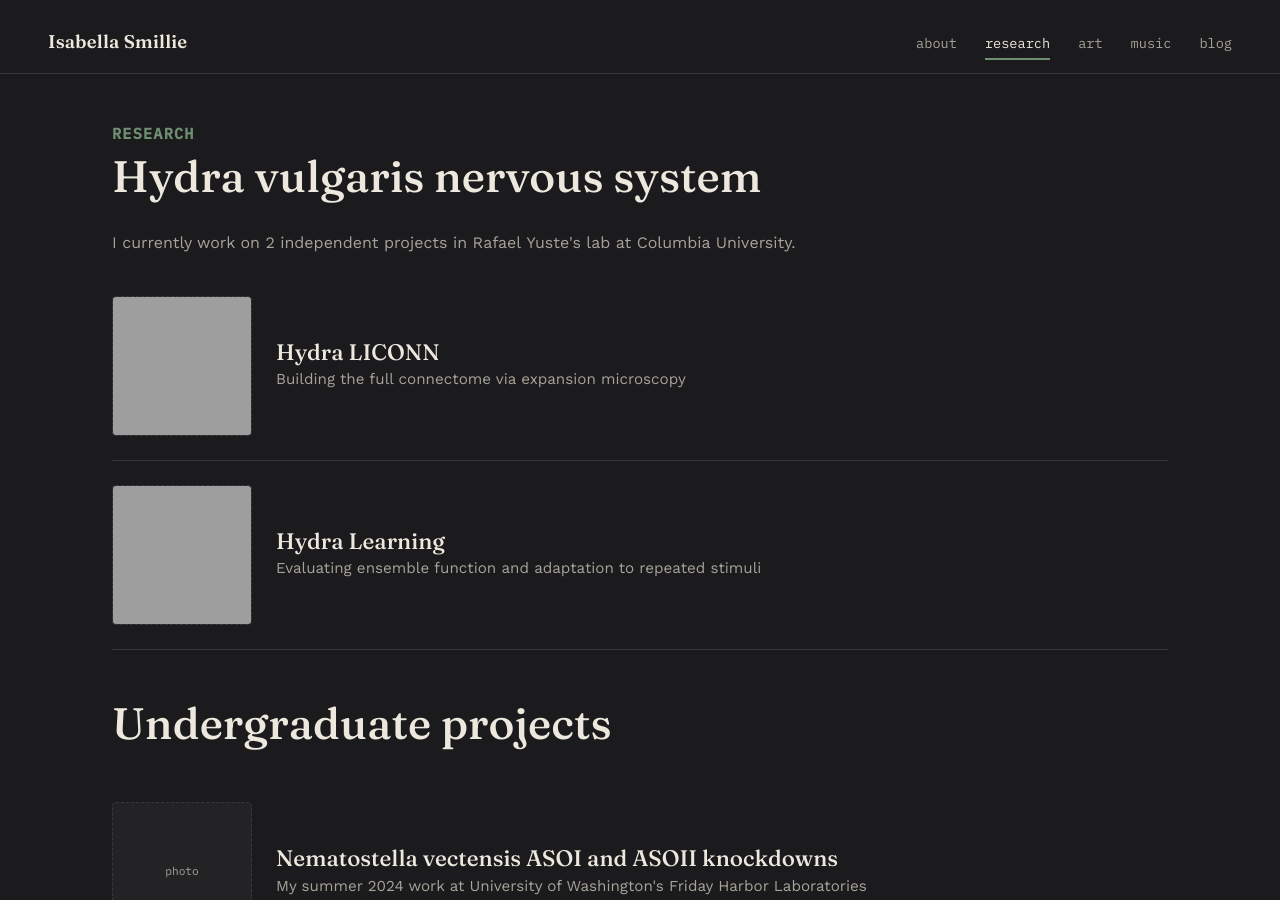
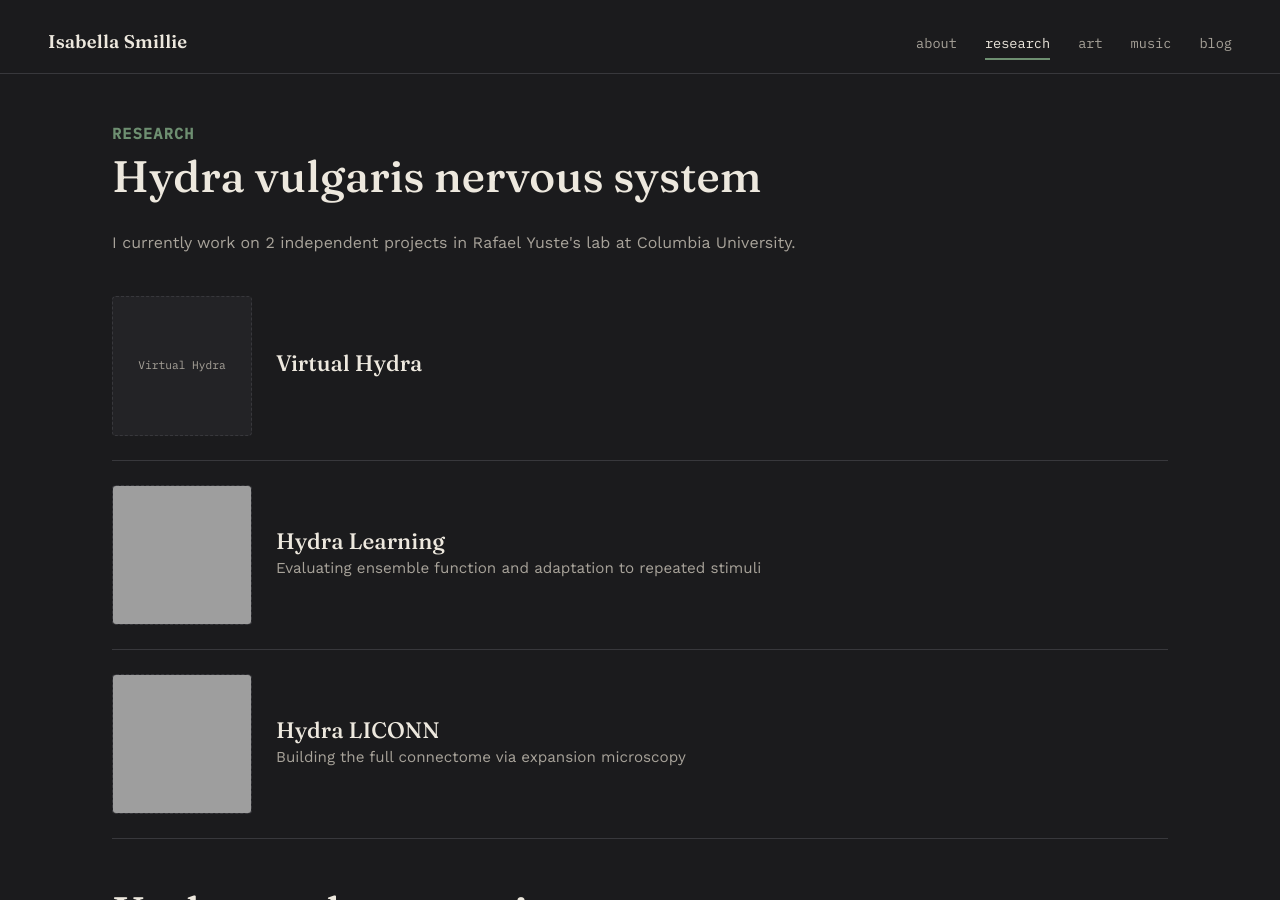
Before and after one commit to isabellasmillie/isabellasmillie.github.io, a Jekyll site: the page built from research/index.md, in a window 1280 px wide and 900 px high. Built offline with Jekyll 4.4.1, drawn with Linux system fonts in a browser that asks for light colours; grey boxes are pictures that could not be loaded.

Commit message:
Reorder Hydra research projects

```diff
--- a/research/index.md
+++ b/research/index.md
@@ -10,14 +10,10 @@ permalink: /research/
 
 <div class="project-row">
   <div class="project-row__photo">
-    <video autoplay muted loop playsinline poster="{{ '/assets/images/research/liconn.jpg' | relative_url }}" class="project-row__video">
-      <source src="{{ '/assets/videos/research/liconn.mp4' | relative_url }}" type="video/mp4">
-      Your browser does not support the video tag.
-    </video>
+    <span>Virtual Hydra</span>
   </div>
   <div>
-    <h3><a href="{{ '/research/hydra-liconn/' | relative_url }}">Hydra LICONN</a></h3>
-    <p class="project-description">Building the full connectome via expansion microscopy</p>
+    <h3><a href="https://isabellasmillie.github.io/VirtualHydra/">Virtual Hydra</a></h3>
   </div>
 </div>
 
@@ -31,6 +27,19 @@ permalink: /research/
   <div>
     <h3><a href="{{ '/research/hydra-learning/' | relative_url }}">Hydra Learning</a></h3>
     <p class="project-description">Evaluating ensemble function and adaptation to repeated stimuli</p>
+  </div>
+</div>
+
+<div class="project-row">
+  <div class="project-row__photo">
+    <video autoplay muted loop playsinline poster="{{ '/assets/images/research/liconn.jpg' | relative_url }}" class="project-row__video">
+      <source src="{{ '/assets/videos/research/liconn.mp4' | relative_url }}" type="video/mp4">
+      Your browser does not support the video tag.
+    </video>
+  </div>
+  <div>
+    <h3><a href="{{ '/research/hydra-liconn/' | relative_url }}">Hydra LICONN</a></h3>
+    <p class="project-description">Building the full connectome via expansion microscopy</p>
   </div>
 </div>
 
```
